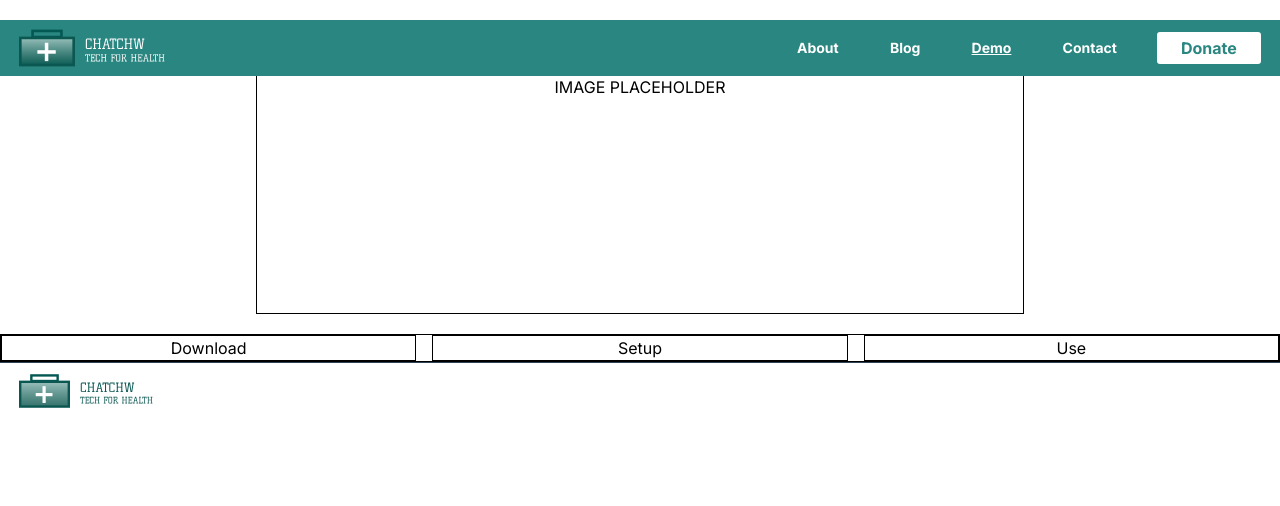
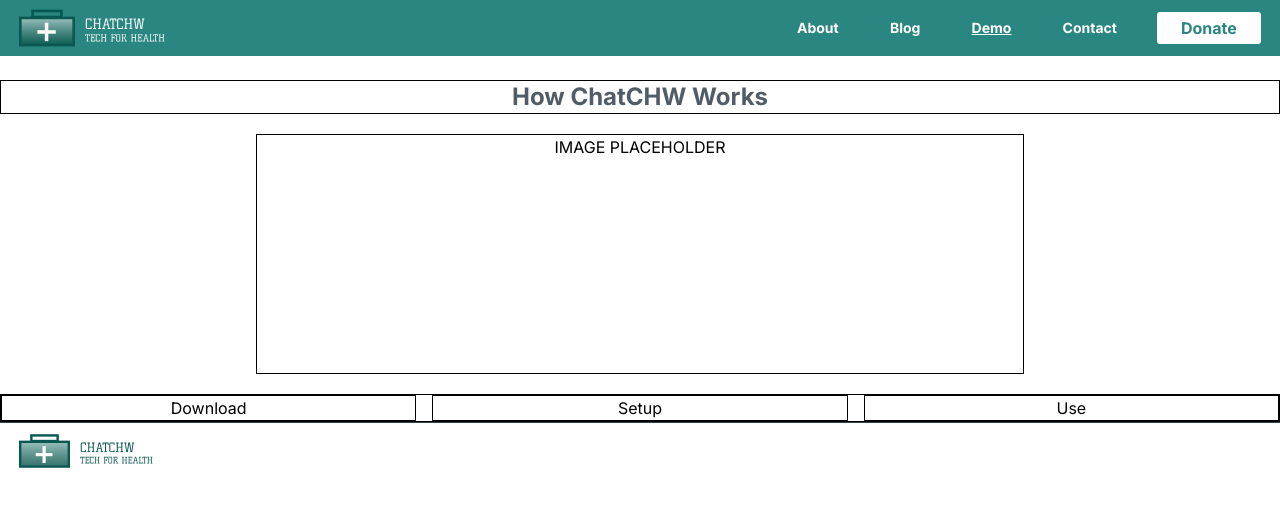
Before and after one commit to SamuelLo1/ChatCHW_Web, a Next.js app: page /demo in a window 1280 px wide. Shown: the top 506 px of the page. Built offline with nearby package versions, Linux system fonts and the light colour scheme.

Commit message:
Fixed layout.tsx

```diff
--- a/app/layout.tsx
+++ b/app/layout.tsx
@@ -18,12 +18,13 @@
 }) {
   return (
     <html lang="en">
-
       <body className={inter.className}>
-       <NavigationBar />
-        {children}
-      <Footer/>
+        <NavigationBar />
+          <main className="pt-[60px]">
+            {children}
+          </main>
+        <Footer />
       </body>
-    </html>
+   </html>
   )
 }
```
